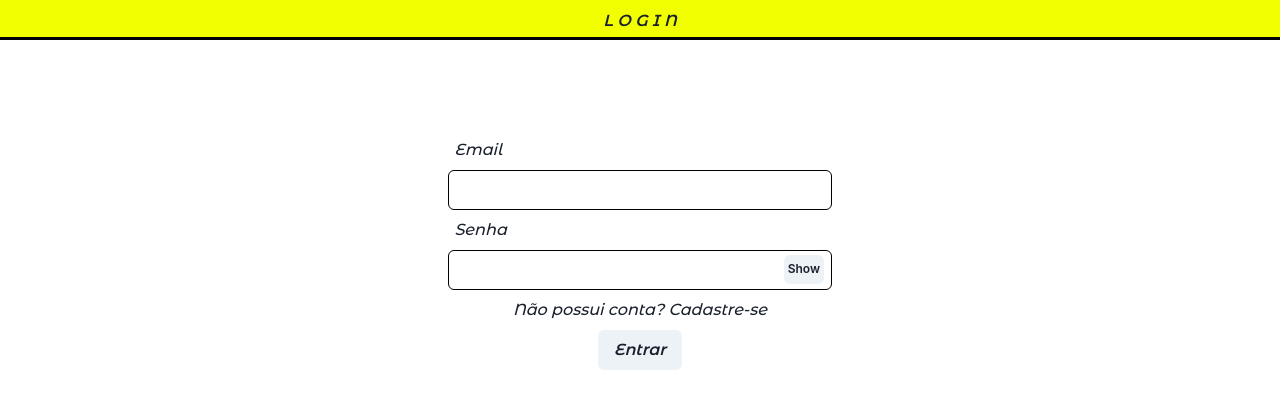
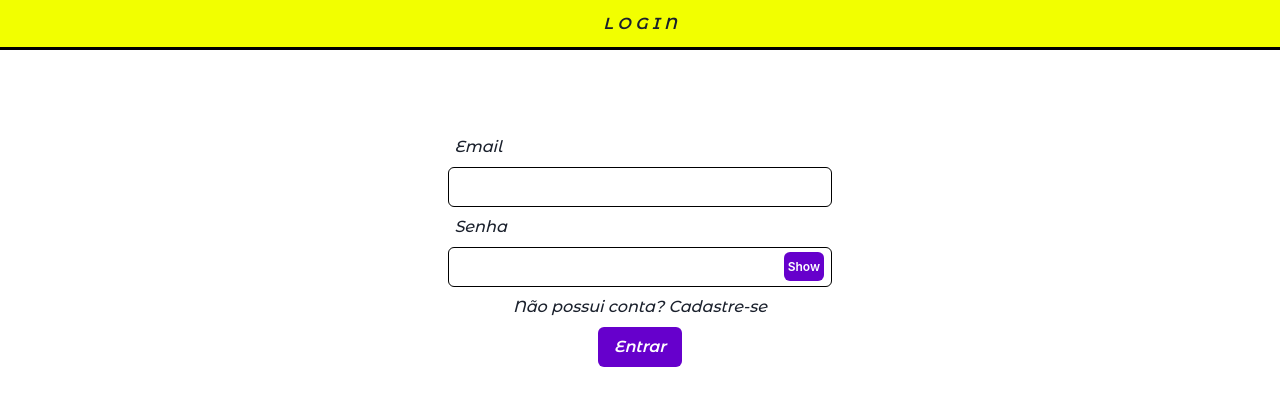
Before and after one commit to SIN-disciplina-PI3/ColabucoFrontEnd, a React (Create React App) app: page /login in a window 1280 px wide. Shown: the top 408 px of the page. Built offline with nearby package versions, Linux system fonts and the light colour scheme.

Commit message:
cor dos botoes da tela de login

```diff
--- a/src/components/CardProduct.jsx
+++ b/src/components/CardProduct.jsx
@@ -1,4 +1,4 @@
-import { Box, Center, useColorModeValue, Heading, Text, Stack, Image, } from '@chakra-ui/react';
+import { Box, Center, useColorModeValue, Heading, Text, Stack, } from '@chakra-ui/react';
 
 const IMAGE =
   'https://images.unsplash.com/photo-1518051870910-a46e30d9db16?ixlib=rb-1.2.1&ixid=MXwxMjA3fDB8MHxwaG90by1wYWdlfHx8fGVufDB8fHw%3D&auto=format&fit=crop&w=1350&q=80';
--- a/src/components/ShippingInformations.jsx
+++ b/src/components/ShippingInformations.jsx
@@ -1,4 +1,4 @@
-import { Box, Flex, Image, Text, HStack } from '@chakra-ui/react';
+import { Image, Text, HStack } from '@chakra-ui/react';
 import boxes1 from '../assets/boxes1.png';
 import boxes2 from '../assets/boxes2.png';
 import '../styles/home.css'
--- a/src/components/TopSelling.jsx
+++ b/src/components/TopSelling.jsx
@@ -1,4 +1,4 @@
-import { Center, Box, Text } from '@chakra-ui/react';
+import { Center, Box } from '@chakra-ui/react';
 import CardProduct from './CardProduct';
 import '../styles/home.css';
 import SectionTitle from './SectionTitle';
--- a/src/pages/CadastroCliente.jsx
+++ b/src/pages/CadastroCliente.jsx
@@ -1,7 +1,7 @@
 import React from "react";
 import NavBar from './/..//components/Navbar'
 import { Stack, Text, Button, Input, FormControl, FormLabel, Checkbox } from "@chakra-ui/react";
-import { Link } from "react-router-dom";
+
 import styles from './../styles/cadastrocliente.css'
 
 
@@ -51,7 +51,7 @@ function CadastroCliente() {
                 <br></br>
                 <br></br>
             </FormControl>
-            <Button marginLeft='42%' width='20%' marginBottom='3%' backgroundColor='#F0F000' > Criar conta </Button>
+            <Button marginLeft='42%' width='20%' marginBottom='3%' backgroundColor='#F0F000' _hover='none' > Criar conta </Button>
         </Stack>
     );
 }
--- a/src/pages/Login.jsx
+++ b/src/pages/Login.jsx
@@ -31,6 +31,10 @@ function Login() {
                 />
                 <InputRightElement pr='0.4' marginRight='2' >
                     <Button
+                    _hover='none'
+                    transitionDelay='0.3s'
+                        color='white'
+                        backgroundColor='#6600CC'
                         h='1.80rem'
                         size='xs'
                         onClick={handleClick}>
@@ -44,7 +48,7 @@ function Login() {
                 <Link className='texto03' to='/cadastrocliente'> Cadastre-se </Link>
             </Text>
 
-            <Button className='fonte02'> Entrar </Button>
+            <Button className='fonte02' _hover='none' backgroundColor='#6600CC' color='white'> Entrar </Button>
         </Stack>
     );
 
--- a/src/styles/login.css
+++ b/src/styles/login.css
@@ -14,27 +14,22 @@
     font-style: italic;
 }
 
-
-.input:hover {
-  color: blueviolet;
-
-}
-
 .navBar {
     font-family: 'Montserrat Alternates', sans-serif;
-    font-weight: bold;
+    font-weight: bolder;
     font-style: italic;
-    padding: 9px;
+
+    padding-top: 12px;
     text-align: center;
     align-self: stretch;
-    height: 40px;
-    background-color: rgb(242, 255, 0);
+    height: 50px;
+    background-color: #f2ff00;
     border-bottom-width: 3px;
     border-bottom-color: black;
 }
 
 .texto{
-    padding-top: 7%;
+    padding-top: 6%;
     align-self: self-start;
     padding-left: 35.5%;
 }
```
